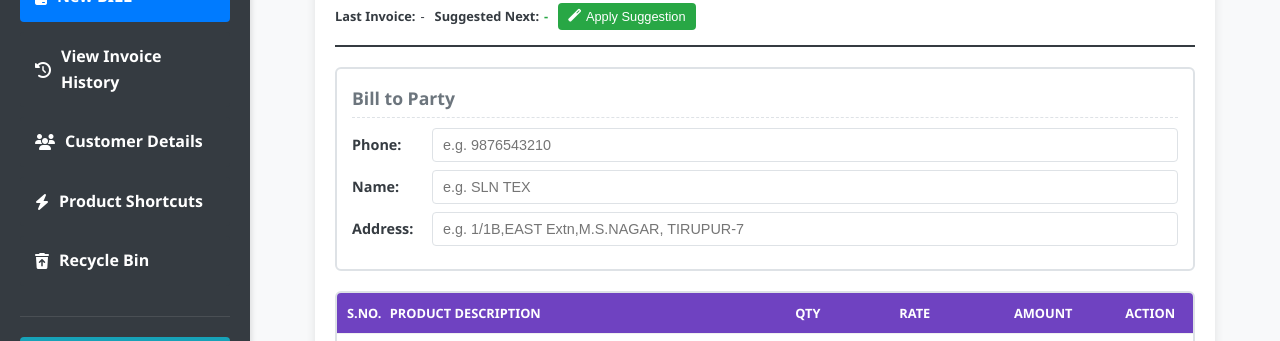
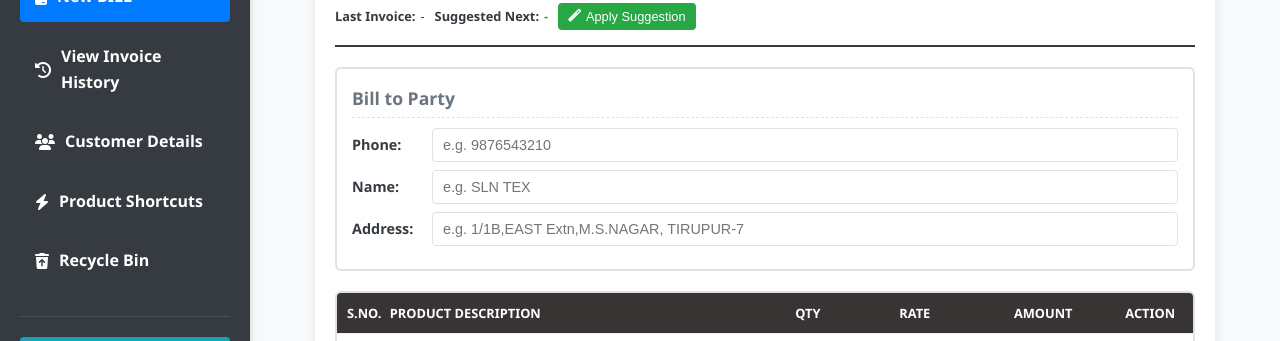
Before and after one commit to SabarishCodeWizard/pr2, a plain HTML site: page index.html in a window 1280 px wide. Shown: the part 428-769 px from the top of the page. Drawn offline with nearby package versions, Linux system fonts and the light colour scheme; sample sign-in values are in the browser's storage.

```diff
--- a/css/style.css
+++ b/css/style.css
@@ -378,7 +378,7 @@
 }
 
 #productTable th {
-    background-color: var(--purple-color);
+    background-color: rgb(56, 52, 52);
     font-weight: 700;
     color: var(--bg-white);
     text-transform: uppercase;
```
